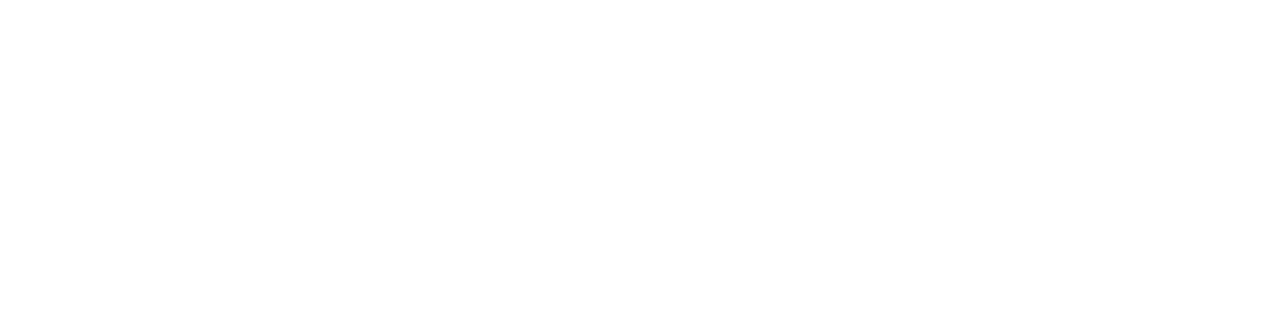
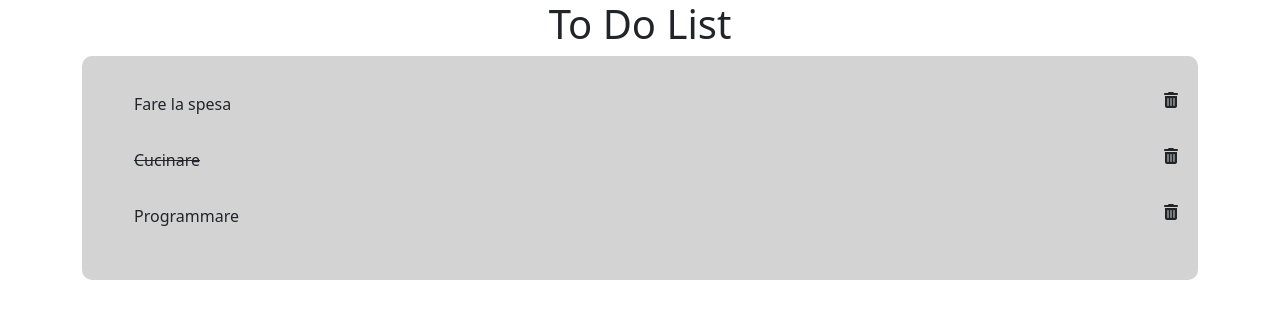
Before and after one commit to SebastianoMV/vue-todolist, a plain HTML site: page index.html in a window 1280 px wide. Drawn offline with nearby package versions, Linux system fonts and the light colour scheme.

Commit message:
Milestone 1

```diff
--- a/index.html
+++ b/index.html
@@ -12,7 +12,18 @@
 </head>
 <body>
 
-  <div id="app">
+  <div id="app" class="container text-center">
+    <h1>To Do List</h1>
+
+
+    <div class="container smv-container">
+      <ul>
+        <li v-for='(todo,index) in todos' class="d-flex justify-content-between my-3">
+          <p :class="{'cancellato' : todo.done == true}">{{todos[index].toDoItem}}</p>
+          <i class="fa-solid fa-trash-can"></i>
+        </li>
+      </ul>
+    </div>
 
   </div>
 
--- a/script.js
+++ b/script.js
@@ -1,8 +1,34 @@
+
+// **MILESTONE 1**
+// Stampare all’interno di una lista, un item per ogni todo.
+// Se la proprietà `done` è uguale a `true`, visualizzare il testo del todo ~~sbarrato~~.
+
+// **MILESTONE 2**
+// Visualizzare a fianco ad ogni item ha una “x”: cliccando su di essa, il todo viene rimosso dalla lista.
+
+// **MILESTONE 3**
+// Predisporre un campo di input testuale e un pulsante “aggiungi”: cliccando sul pulsante, il testo digitato viene letto e utilizzato per creare un nuovo todo, che quindi viene aggiunto alla lista dei todo esistenti.
 
 const app = new Vue({
   el: '#app',
 
   data: {
+    todos:[
+       {
+         toDoItem:'Fare la spesa',
+         done: false
+       },
+       {
+        toDoItem:'Cucinare',
+        done: true
+      },
+      {
+        toDoItem:'Programmare',
+        done: false
+      }
+
+    ],
+
 
 
   },
--- a/style.css
+++ b/style.css
@@ -0,0 +1,13 @@
+.smv-container{
+  background-color: lightgray;
+  border-radius: 10px;
+  padding:20px;
+}
+
+ul{
+  list-style: none;
+}
+
+.cancellato{
+  text-decoration: line-through;
+}
```
